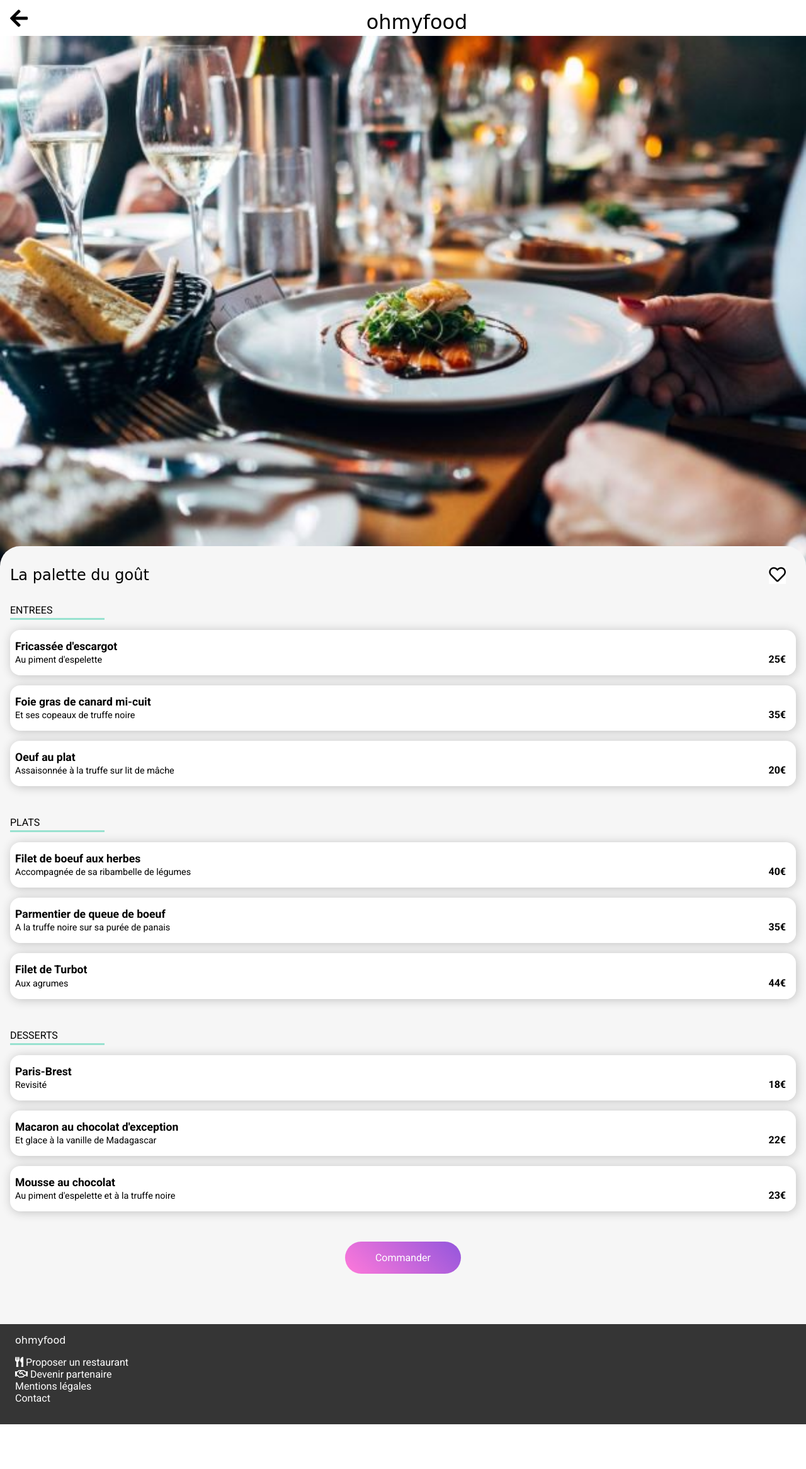
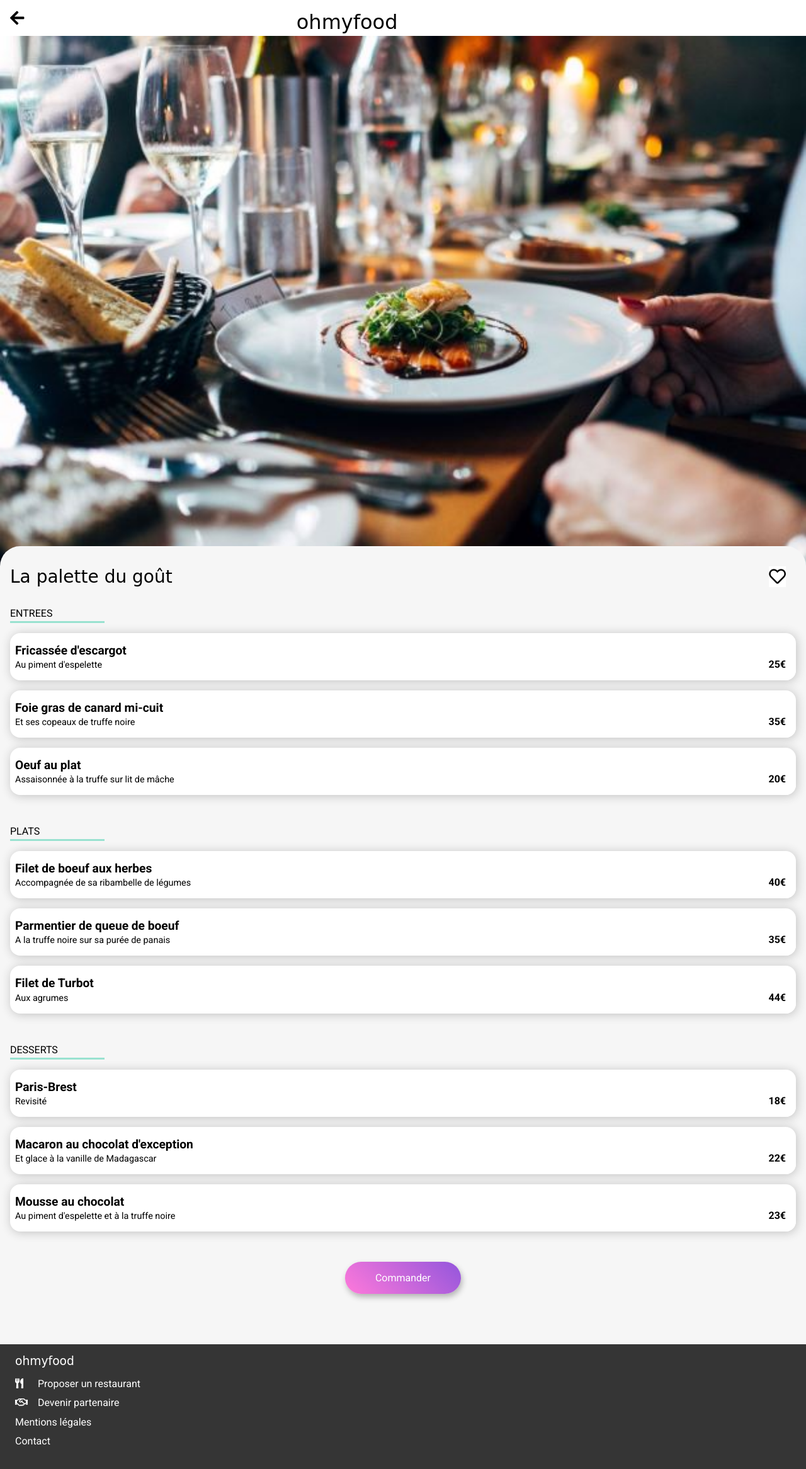
Before and after one commit to elodie-baeza/ElodieBaeza_3_09042021, a website: page menu.html in a window 1280 px wide. Shown: the whole page at 63% size. Before the commit the page ends 2261 px from the top, so only its background shows below. Drawn offline with Linux system fonts and the light colour scheme; a web font is replaced by a local one.

Commit message:
BEM index menu fixed without animation

```diff
--- a/menu.html
+++ b/menu.html
@@ -15,21 +15,20 @@
 </head>
 <body>
     <!-- top page with logo and acceuil.html icon link -->
-    <header class="header">
-        <a href="index.html" class="header__link"><i class="fas fa-arrow-left fa-2x" aria-hidden="true"></i></a>
-        <h1 class="header__logo">ohmyfood</h1>
+    <header class="logo-link">
+        <a href="index.html" class="logo-link__link"><i class="fas fa-arrow-left fa-2x" aria-hidden="true"></i></a>
+        <h1 class="logo-link__logo">ohmyfood</h1>
     </header>
 
     <main>
         <!-- top picture restaurant -->
-        <section>
-            <img class="picture" src="./public/img/restaurants/jay-wennington-N_Y88TWmGwA-unsplash.jpg" alt="La palette du goût">
-        </section>
+        <img class="picture" src="./public/img/restaurants/jay-wennington-N_Y88TWmGwA-unsplash.jpg" alt="La palette du goût">
+
         <!-- restaurant name + menu + bookmark -->
         <article class="menu">
             <!-- restaurant name + bookmark -->
             <header>
-                <h1 class="menu__title">La palette du goût</h1>
+                <h2 class="menu__title">La palette du goût</h2>
                 <button class="bookmark bookmark--degrade">
                     <i class="far fa-heart fa-2x" aria-hidden="true"></i>
                     <i class="fas fa-heart fa-2x" aria-hidden="true"></i>
@@ -44,7 +43,7 @@
                         <p>Au piment d'espelette</p>
                     </div>
                     <p class="dish__price"><strong>25€</strong></p>
-                    <i class="fas fa-check-circle dish__icon" aria-hidden="true"></i>
+                    <button class="dish__icon"><i class="fas fa-check-circle" aria-hidden="true"></i></button>
                 </li>
                 <li class="dish dish--check">
                     <div class="dish__title">
@@ -52,7 +51,7 @@
                         <p>Et ses copeaux de truffe noire</p>
                     </div>
                     <p class="dish__price"><strong>35€</strong></p>
-                    <i class="fas fa-check-circle dish__icon" aria-hidden="true"></i>
+                    <button class="dish__icon"><i class="fas fa-check-circle" aria-hidden="true"></i></button>
                 </li>
                 <li class="dish dish--check">
                     <div class="dish__title">
@@ -60,7 +59,7 @@
                         <p>Assaisonnée à la truffe sur lit de mâche</p>
                     </div>
                     <p class="dish__price"><strong>20€</strong></p>
-                    <i class="fas fa-check-circle dish__icon" aria-hidden="true"></i>
+                    <button class="dish__icon"><i class="fas fa-check-circle" aria-hidden="true"></i></button>
                 </li>
             </ul>
             <!-- PLATS -->
@@ -72,7 +71,7 @@
                         <p>Accompagnée de sa ribambelle de légumes</p>
                     </div>
                     <p class="dish__price"><strong>40€</strong></p>
-                    <i class="fas fa-check-circle dish__icon" aria-hidden="true"></i>
+                    <button class="dish__icon"><i class="fas fa-check-circle" aria-hidden="true"></i></button>
                 </li>
                 <li class="dish dish--check">
                     <div class="dish__title">
@@ -80,7 +79,7 @@
                         <p>A la truffe noire sur sa purée de panais</p>
                     </div>
                     <p class="dish__price"><strong>35€</strong></p>
-                    <i class="fas fa-check-circle dish__icon" aria-hidden="true"></i>
+                    <button class="dish__icon"><i class="fas fa-check-circle" aria-hidden="true"></i></button>
                 </li>
                 <li class="dish dish--check">
                     <div class="dish__title">
@@ -88,7 +87,7 @@
                         <p>Aux agrumes</p>
                     </div>
                     <p class="dish__price"><strong>44€</strong></p>
-                    <i class="fas fa-check-circle dish__icon" aria-hidden="true"></i>
+                    <button class="dish__icon"><i class="fas fa-check-circle" aria-hidden="true"></i></button>
                 </li>
             </ul>
             <!-- DESSERTS -->
@@ -100,7 +99,7 @@
                         <p>Revisité</p>
                     </div>
                     <p class="dish__price"><strong>18€</strong></p>
-                    <i class="fas fa-check-circle dish__icon" aria-hidden="true"></i>
+                    <button class="dish__icon"><i class="fas fa-check-circle" aria-hidden="true"></i></button>
                 </li>
                 <li class="dish dish--check">
                     <div class="dish__title">
@@ -108,7 +107,7 @@
                         <p>Et glace à la vanille de Madagascar</p>
                     </div>
                     <p class="dish__price"><strong>22€</strong></p>
-                    <i class="fas fa-check-circle dish__icon" aria-hidden="true"></i>
+                    <button class="dish__icon"><i class="fas fa-check-circle" aria-hidden="true"></i></button>
                 </li>
                 <li class="dish dish--check">
                     <div class="dish__title">
@@ -116,7 +115,7 @@
                         <p>Au piment d'espelette et à la truffe noire</p>
                     </div>
                     <p class="dish__price"><strong>23€</strong></p>
-                    <i class="fas fa-check-circle dish__icon" aria-hidden="true"></i>
+                    <button class="dish__icon"><i class="fas fa-check-circle" aria-hidden="true"></i></button>
                 </li>
             </ul>
             <!-- Bouton COMMANDER -->
@@ -125,9 +124,10 @@
             </nav>
         </article>
     </main>
+
     <footer class="footer">
-        <p class="footer__logo">ohmyfood</p>
-            <ul class="footer_list">
+        <h3 class="footer__logo">ohmyfood</h3>
+            <ul class="footer__list">
                 <li>
                     <a href="#">
                     <i class="fas fa-utensils" aria-hidden="true"></i>
--- a/sass/base/_base.scss
+++ b/sass/base/_base.scss
@@ -5,11 +5,6 @@
     padding: 0;
     box-sizing: inherit;
 }
-
-// html {
-//     10px div by def of 16px
-//     font-size: 62.5%;
-// }
 
 body {
     box-sizing: border-box;
--- a/sass/base/_typography.scss
+++ b/sass/base/_typography.scss
@@ -1,4 +1,4 @@
-.header__logo, .footer__logo, .menu__title{
+header *, .footer__logo{
     font-family: 'shrikhand' , cursive;
     font-weight: normal;
 }
--- a/sass/components/_buttons.scss
+++ b/sass/components/_buttons.scss
@@ -6,10 +6,15 @@
     border-radius: 3rem;
     color: $colour-white;
     background: $colour-degrade;
+    box-shadow: 2px 5px 10px lighten(grey, 20%);
         &--long{
-            padding-left: 3rem;
-            padding-right: 3rem;
-            margin: 2rem 0 3rem 0;
+                padding-left: 3rem;
+                padding-right: 3rem;
+                margin: 2rem 0 3rem 0;
+        }
+        &:hover{
+            background: $colour-degrade-light;
+            box-shadow: 3px 6px 10px darken(grey, 10%);
         }
 }
 
--- a/sass/layout/_container.scss
+++ b/sass/layout/_container.scss
@@ -52,7 +52,7 @@
             padding: 0 1.8rem;
             font-size: 1.5rem;
         }
-        &:hover{
+        &--highlight:hover{
             background: $colour-primary-light;
             i {
                 color: $colour-primary;
--- a/sass/layout/_header.scss
+++ b/sass/layout/_header.scss
@@ -1,14 +1,21 @@
-.header {
+.logo{
+    padding: 1rem 0 0.2rem 0;
+    text-align: center;
+    width: 100%;
+}
+
+.logo-link{
     display: flex;
-    flex-wrap: wrap;
     align-items: center;
+    justify-content: flex-start;
         &__logo{
             padding: 1rem 0 0.2rem 0;
-            text-align: center;
-            flex: auto;
+            flex-grow: 1.5;
         }
         &__link{
             color: black;
             margin-left: 1rem;
+            flex-grow: 1;
+            font-size: 0.8rem;
         }
 }
--- a/sass/pages/_menu.scss
+++ b/sass/pages/_menu.scss
@@ -16,13 +16,16 @@
         }
         &__title{
             flex-grow: 1;
+            font-size: 1.75em;
         }
         &__part{
             padding-top: 2rem;
             padding-bottom: 3px;
             margin-bottom: 1rem;
+            // titre souligné couleur menthe sur 12% (100-88%) de la largeur
             border-bottom: 3px solid $colour-tertiary;
             margin-right: 88%;
+            // ******************************
         }
         nav{
             text-align: center;
@@ -35,49 +38,53 @@
     border-radius: 1rem;
     box-shadow: 0.1rem 0.1rem 1rem lighten(grey, 25%);
     display: flex;
-    padding-left: 0.5rem;
+    justify-content: space-between;
         &__title{
-            width: 80%;
-            flex: auto;
-            display: flex;
-            flex-direction: column;
             padding: 1rem 0;
+            padding-left: 0.5rem;
+            width: 82%;
             p {
                 // nécessaire pour text-overflow
-                width: 100%;
                 white-space: nowrap;
                 overflow: hidden;
+                // ************************
                 text-overflow: ellipsis;
-                    strong{
-                        font-size: 1.1rem;
+                    // description du plat
+                    &:first-child{
+                        padding-bottom: 0.2rem;
+                        font-size: 1.2rem;
                     }
+                    // 2ème ligne du plat
                     &:nth-child(2){
                         font-size: 0.9rem;
                     }
             }
-            p:nth-child(1){
-                padding-bottom: 0.2rem;
-            }
         }
         &__price{
-            padding: 0 1rem;
+            // margin: 0 1rem;
             align-self: flex-end;
-            padding-bottom: 1rem;
+            padding: 1rem;
             background: $colour-white;
-            border-radius: 0 1rem 1rem 0;
+            border-radius: 0 0 1rem 0;
         }
+        // bouton de check caché
         &__icon{
             display: none;
         }
+
+        // bouton de check actif au clic
         &--check:active{
             .dish__title{
-                width: 60%;
+                width: 65%;
             }
             .dish__icon{
+                border-style: none;
+                outline-style: none;
                 display: flex;
                 align-items: center;
                 justify-content: center;
-                width: 16vw;
+                padding: 0 1rem;
+                // width: 20%;
                 color: $colour-white;
                 background: $colour-tertiary;
                 border-radius: 0 1rem 1rem 0;
--- a/sass/utils/_mixins.scss
+++ b/sass/utils/_mixins.scss
@@ -1,11 +1,12 @@
 @mixin container__title {
     font-size: 1.5rem;
     padding-bottom: 2rem;
+    font-size: 1.5rem;
 }
 
 @mixin container {
     padding-top: 3rem;
-    padding-bottom: 5rem;
+    padding-bottom: 3rem;
     padding-left: 1.5rem;
     padding-right: 1.5rem;
 }
--- a/sass/utils/_variables.scss
+++ b/sass/utils/_variables.scss
@@ -1,8 +1,10 @@
 $colour-primary: #9356dc;
 $colour-primary-hue: hue($colour-primary);
 $colour-primary-light: hsl($colour-primary-hue, $saturation: 100%, $lightness: 96%);
+$colour-primary-lighten: lighten($colour-primary, 5%);
 
 $colour-secondary: #FF79DA;
+$colour-secondary-lighten: lighten($colour-secondary, 5%);
 
 $colour-tertiary: #99E2D0;
 $colour-tertiary-dark: #008766;
@@ -10,3 +12,4 @@ $colour-white: #ffffff;
 $colour-light-grey: #f6f6f6;
 
 $colour-degrade: linear-gradient(45deg, $colour-secondary, $colour-primary);
+$colour-degrade-light: linear-gradient(45deg, $colour-secondary-lighten, $colour-primary-lighten);
```
Also changed, not shown: index.html (+8 -8 lines), public/css/style.css, sass/main.css, 2 other files.
